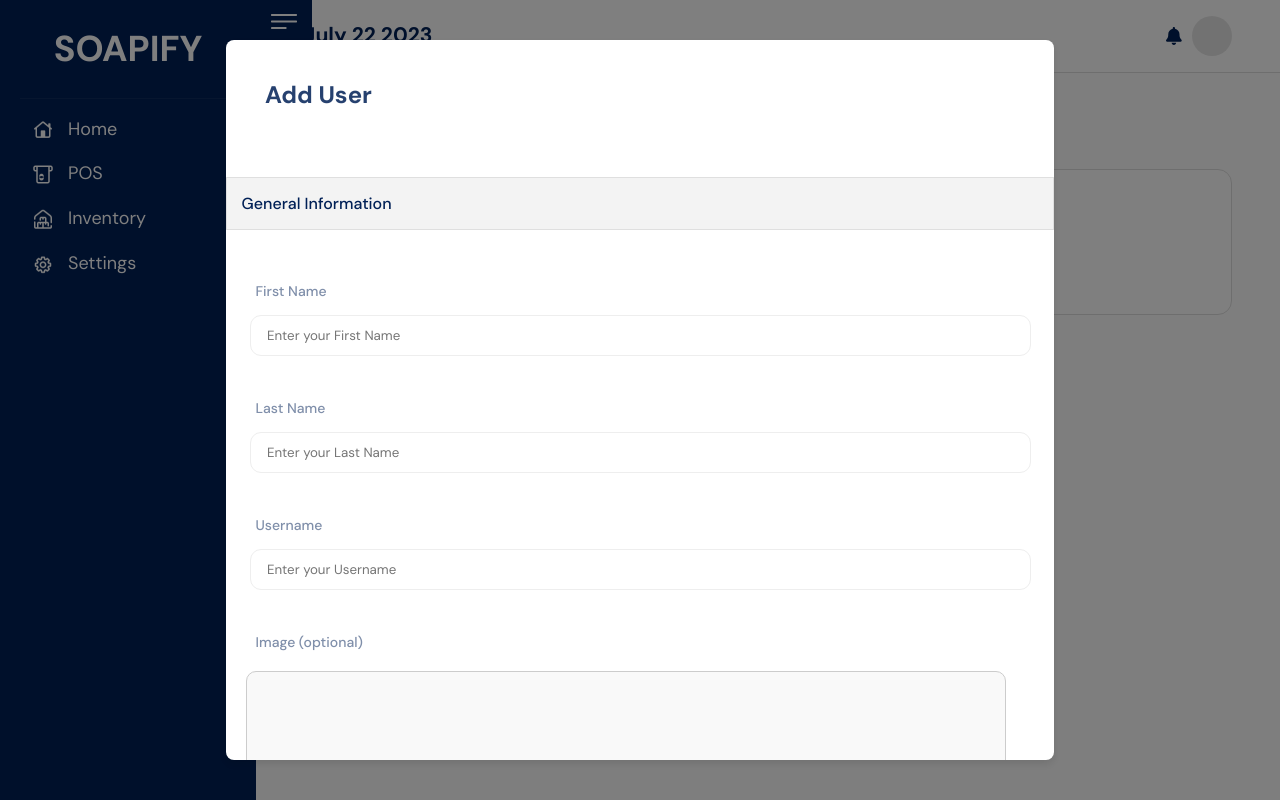
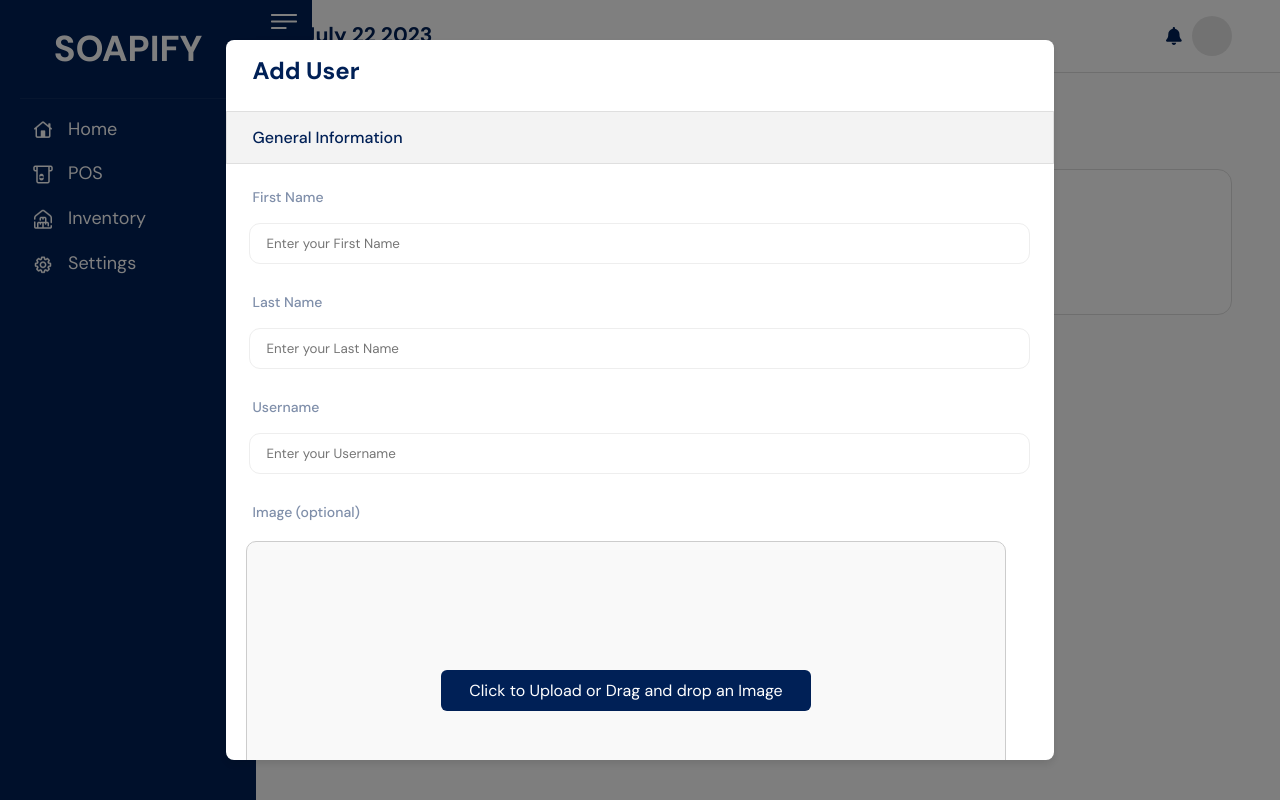
Before and after one commit to angeloeboy/soapify-frontend, a Next.js app: page /dashboard/user in a window 1280 px wide. Both pictures are taken after a click on the button "Create User". Built offline with nearby package versions, Linux system fonts and the light colour scheme.

Commit message:
new component added called ItemActionModal

```diff
--- /dev/null
+++ b/src/components/styled-components/ItemActionModal.jsx
@@ -0,0 +1,226 @@
+import  styled  from "styled-components";
+
+export const HeaderTitle= styled.h2`
+	 padding: 15px;
+     color: #002056;
+     font-family: DM Sans;
+     font-size: 24px;
+     font-style: normal;
+     font-weight: 700;
+     line-height: normal;
+     margin-left: 12px;
+
+
+
+`;
+
+export const  FieldTitleLabel= styled.h3`
+	color: rgba(0, 32, 86, 0.50);
+	font-family: DM Sans;
+	font-size: 14px;
+	font-style: normal;
+	margin-left: 12px;
+	font-weight: 500;
+	line-height: normal;
+ 	padding: 15px;
+	margin-top: 14px;
+    margin-top: ${props => (props.notFirst ? '14px' : '0')};
+
+
+`;
+
+ export const InputHolder = styled.input`
+	border-radius: 11px;
+	border: 1px solid #EEE;
+	padding: 8px 16px;
+	margin-left: 23.92px;
+	width: 780.824px;
+	height: 41px;
+	flex-shrink: 0;
+	&:focus {
+		outline: 1px solid #0070f3;
+	}
+`;
+
+export const Button = styled.button`
+    color: #FFF;
+    font-family: Arial;
+	background-color: #1A69F0;
+	font-style: normal;
+    font-weight: 700;
+    line-height: normal;
+	border-radius: 8px 12px 12px 12px;
+ 	padding: 10px 20px;
+	border: none;
+	width: 133px;
+	margin: 5px;
+	font-size: 16px;
+	cursor: pointer;
+	width: 50
+`;
+
+export const Select = styled.select`
+ 	color: #1A69F0;
+	width: 700.824px;
+	height: 41px;
+	padding: 10px;
+ 	margin-bottom:10px;
+	margin-left: 23.92px;
+	border: 1px solid #ccc;
+	border-radius: 11px;
+	font-size: 16px;
+	font-family: DM Sans;
+	font-size: 14px;
+	font-style: normal;
+	font-weight: 700;
+	line-height: normal;
+`;
+export const LabelContainer = styled.div`
+  background-color: #F3F3F3;
+  border: 1px solid #DFDFDF;
+  padding: 15px;
+  flex-shrink: 0;
+  width: 100%; /* Extend to full width */
+  margin-bottom: 8.52px;
+  margin-top: 26px;
+  margin-top: ${props => (props.first ? '10px' : '26px')}; /* Set margin-top based on whether it's the first one */
+
+
+`;
+
+
+export const Label = styled.div`
+  color: #002056;
+  font-size: 16px;
+  font-style: normal;
+  font-family: DM Sans;
+  font-weight: 500;
+  line-height: normal;
+  display: block;
+  margin-left: 11px;
+
+
+
+`;
+
+
+export const Option = styled.option`
+	font-family: DM Sans;
+	font-size: 14px;
+	font-style: normal;
+	font-weight: 700;
+	line-height: normal;
+	margin-left: 23.92px;
+
+`;
+
+export const FieldContainer = styled.div`
+
+	display: flex;
+	width: 100%;
+	flex-direction: column;
+    ${InputHolder}:not(:first-child) {
+    margin-top: 2px;
+  }
+ `;
+
+ export const ProfilePictureContainer = styled.div`
+ width: 780.824px;
+ flex-shrink: 0;
+ padding: 10px;
+ margin-top: -15px;
+
+
+
+ `;
+
+ export const FileInput = styled.input.attrs({ type: "file" })`
+	height: 300px;
+	align-items: center;
+	justify-content: center;
+	padding: 10px;
+	border-radius: 10px;
+	background-color: #f9f9f9;
+	text-align: center;
+	max-width: 300px;
+	padding: 20px;
+	display: none;
+	width: 100%;
+`;
+
+export const Centered = styled.div`
+	margin-top: 10px;
+	display: flex;
+	padding: 10px;
+	border: 1px solid #ccc;
+	border-radius: 10px;
+	background-color: #f9f9f9;
+	text-align: center;
+	justify-content: center;
+	align-items: center;
+	margin-left: 10px;
+	height: 300px;
+	width: 100%;
+`;
+
+export const SecondaryButton = styled.button`
+	color: white;
+	background-color: #002056;
+	border-radius: 6px;
+	padding: 10px 20px;
+	border: none;
+	margin: 5px;
+	font-size: 16px;
+	cursor: pointer;
+	width: 50%; /* Set width to 100% */
+`;
+
+export const CloseButton = styled.button`
+    width:115px;
+    color: #1A69F0;
+    background-color: white;
+    border: 1px solid rgba(26, 105, 240, 1);
+    border-radius: 8px;
+	height: 40px;
+    padding: 10px 20px;
+    margin: 5px;
+    font-size: 16px ;
+	font-style:normal;
+    font-weight: 700;
+	font-family: Arial, Helvetica, sans-serif;
+	line-height: normal;
+    cursor: pointer;
+`;
+export const ButtonsContainer = styled.div`
+    display: flex;
+    justify-content: flex-end;
+    margin-top: 222px;
+	box-shadow: 0 4px 16px rgba(0, 0, 0, 0.1);
+
+`;
+
+export const PopupOverlay = styled.div`
+    position: fixed;
+    top: 0;
+    left: 0;
+    width: 100%;
+    height: 100vh;
+    background-color: rgba(0, 0, 0, 0.5); /* Semi-transparent black overlay */
+    display: flex;
+    justify-content: center;
+    align-items: center;
+`;
+
+export const PopupContent = styled.div`
+    background-color: #fff;
+    border-radius: 8px;
+    box-shadow: 0 4px 8px rgba(0, 0, 0, 0.1);
+    overflow-y: auto;
+	overflow-x: hidden; /* Hide horizontal overflow */
+    width: 828.924px;
+    max-height: 90vh; /* Set the maximum height to 90% of the viewport height */
+    display: block;
+    flex-shrink: 0;
+    margin: 0 auto;
+    padding: 0 auto;
+`;
--- a/src/pages/dashboard/user/index.jsx
+++ b/src/pages/dashboard/user/index.jsx
@@ -1,236 +1,81 @@
 import React, { useState,useRef } from "react";
 import styled from "styled-components";
 import DashboardLayout from "@/components/dashboardLayout";
-import PageTitle from "@/components/pageTitle";
-import StyledPanel, { BigTitle, FieldTitle, InfoContainer, Input, InputContainer } from "@/components/styled-components/StyledPanel";
-import { useRouter } from "next/router";
+import ItemActionModal,{Button,Select,LabelContainer,Label,Option,FieldContainer,ProfilePictureContainer,FileInput,Centered,SecondaryButton,CloseButton,ButtonsContainer,PopupOverlay,PopupContent,HeaderTitle,FieldTitleLabel,InputHolder } from "@/components/styled-components/ItemActionModal";
+import StyledPanel from "@/components/styled-components/StyledPanel";
 
+ const Popup = ({ onClose, onButtonClick, fileInput }) => {
+	const [fileUploaded, setFileUploaded] = useState(false);
 
-const Button = styled.button`
-    color: #FFF;
-    font-family: Arial;
-	background-color: #1A69F0;
-	font-style: normal;
-    font-weight: 700;
-    line-height: normal;
-	border-radius: 8px 12px 12px 12px;
- 	padding: 10px 20px;
-	border: none;
-	width: 133px;
-	margin: 5px;
-	font-size: 16px;
-	cursor: pointer;
-	width: 50 /* Set width to 100% */
-`;
+  const handleFileUpload = () => {
+    setFileUploaded(true);
+  };
 
-const Select = styled.select`
- 	color: #1A69F0;
-	width: 700.824px;
-	height: 41px;
-	padding: 10px;
-	margin-top: 10px;
-	margin-bottom:10px;
-	margin-left: 23.92px;
-	border: 1px solid #ccc;
-	border-radius: 11px;
-	font-size: 16px;
-	font-family: DM Sans;
-	font-size: 14px;
-	font-style: normal;
-	font-weight: 700;
-	line-height: normal;
-`;
-const LabelContainer = styled.div`
-  background-color: #F3F3F3;
-  border: 1px solid #DFDFDF;
-  padding: 15px;
-  margin-top: 29px;
-  flex-shrink: 0;
-  width: 100%; /* Extend to full width */
-  margin-bottom: 8.52px;
+  const resetFileUpload = () => {
+    setFileUploaded(false);
+  };
 
-`;
-
-
-const Label = styled.div`
-  color: #002056;
-  font-size: 16px;
-  font-style: normal;
-  font-family: DM Sans;
-  font-weight: 500;
-  line-height: normal;
-  display: block;
-
-
-`;
-
-
-const Option = styled.option`
-	font-family: DM Sans;
-	font-size: 14px;
-	font-style: normal;
-	font-weight: 700;
-	line-height: normal;
-	margin-left: 23.92px;
-
-`;
-
-const FieldContainer = styled.div`
-
-	display: flex;
-	width: 100%;
-	flex-direction: column;
- `;
-
-const ProfilePictureContainer = styled.div`
- width: 780.824px;
- flex-shrink: 0;
- padding: 10px;
- margin-top: -15px;
-
-
-
- `;
-
-const FileInput = styled.input.attrs({ type: "file" })`
-	height: 300px;
-	align-items: center;
-	justify-content: center;
-	padding: 10px;
-	border-radius: 10px;
-	background-color: #f9f9f9;
-	text-align: center;
-	max-width: 300px;
-	padding: 20px;
-	display: none;
-	width: 100%;
-`;
-
-const Centered = styled.div`
-	margin-top: 10px;
-	display: flex;
-	padding: 10px;
-	border: 1px solid #ccc;
-	border-radius: 10px;
-	background-color: #f9f9f9;
-	text-align: center;
-	justify-content: center;
-	align-items: center;
-	margin-left: 10px;
-	height: 300px;
-	width: 100%;
-`;
-
-const SecondaryButton = styled.button`
-	color: white;
-	background-color: #002056;
-	border-radius: 6px;
-	padding: 10px 20px;
-	border: none;
-	margin: 5px;
-	font-size: 16px;
-	cursor: pointer;
-	width: 50%; /* Set width to 100% */
-`;
-
-const CloseButton = styled.button`
-    width:115px;
-    color: #1A69F0;
-    background-color: white;
-    border: 1px solid rgba(26, 105, 240, 1);
-    border-radius: 8px;
-	height: 40px;
-    padding: 10px 20px;
-    margin: 5px;
-    font-size: 16px ;
-	font-style:normal;
-    font-weight: 700;
-	font-family: Arial, Helvetica, sans-serif;
-	line-height: normal;
-    cursor: pointer;
-`;
-const ButtonsContainer = styled.div`
-    display: flex;
-    justify-content: flex-end;
-    margin-top: 222px;
-	box-shadow: 0 4px 16px rgba(0, 0, 0, 0.1);
-
-`;
-
-
-const PopupOverlay = styled.div`
-    position: fixed;
-    top: 0;
-    left: 0;
-    width: 100%;
-    height: 100vh;
-    background-color: rgba(0, 0, 0, 0.5); /* Semi-transparent black overlay */
-    display: flex;
-    justify-content: center;
-    align-items: center;
-`;
-
-const PopupContent = styled.div`
-    background-color: #fff;
-    border-radius: 8px;
-    box-shadow: 0 4px 8px rgba(0, 0, 0, 0.1);
-    overflow-y: auto;
-	overflow-x: hidden; /* Hide horizontal overflow */
-    width: 828.924px;
-    max-height: 90vh; /* Set the maximum height to 90% of the viewport height */
-    display: block;
-    flex-shrink: 0;
-    margin: 0 auto;
-    padding: 0 auto;
-`;
- const Popup = ({ onClose, onButtonClick, fileInput }) => {
  	return (
-	  <PopupOverlay>
+ 	  <PopupOverlay>
 		<PopupContent>
-		  <BigTitle> Add User </BigTitle>
+		  <HeaderTitle>Add User</HeaderTitle>
 		  <FieldContainer>
-		<LabelContainer><Label>General Information</Label> </LabelContainer>
-			<FieldTitle> First Name </FieldTitle>
-			<Input type="text" placeholder="Enter your First Name" />
-
-			<FieldTitle>Last Name</FieldTitle>
-			<Input type="text" placeholder="Enter your Last Name" />
-
-			<FieldTitle>Username</FieldTitle>
-			<Input type="text" placeholder="Enter your Username" />
-			<FieldTitle>Image (optional)</FieldTitle>
+		<LabelContainer first><Label>General Information</Label> </LabelContainer>
+		<div>
+			<FieldTitleLabel> First Name </FieldTitleLabel>
+			<InputHolder type="text" placeholder="Enter your First Name" />
+		</div>
+		<div>
+			<FieldTitleLabel notFirst>Last Name</FieldTitleLabel>
+			<InputHolder type="text" placeholder="Enter your Last Name" />
+		</div>
+		<div>
+			<FieldTitleLabel notFirst>Username</FieldTitleLabel>
+			<InputHolder type="text" placeholder="Enter your Username" />
+		</div>
+		<div>
+			<FieldTitleLabel notFirst>Image (optional)</FieldTitleLabel>
 			<ProfilePictureContainer>
 			  <Centered>
 				<SecondaryButton onClick={onButtonClick}>
-				  Click to Upload or Drag and drop an Image
-				</SecondaryButton>
-				<FileInput ref={fileInput} />
+				{fileUploaded ? "You've uploaded a file" : "Click to Upload or Drag and drop an Image"}
+ 				</SecondaryButton>
+				<FileInput ref={fileInput} onChange={handleFileUpload}/>
 			  </Centered>
 			</ProfilePictureContainer>
-
-		<LabelContainer><Label>Password</Label> </LabelContainer>
-			<FieldTitle>Password</FieldTitle>
-			<Input type="password" placeholder="Enter your Password" />
-			<FieldTitle>Confirm Password</FieldTitle>
-			<Input type="password" placeholder="" />
-
-		<LabelContainer><Label>Account Type</Label> </LabelContainer>
-			<FieldTitle>Account Type</FieldTitle>
+		</div>
+		<LabelContainer>
+			<Label>Password</Label>
+			</LabelContainer>
+		<div>
+			<FieldTitleLabel notFirst>Password</FieldTitleLabel>
+			<InputHolder type="password" placeholder="Enter your Password" />
+		</div>
+		<div>
+			<FieldTitleLabel notFirst>Confirm Password</FieldTitleLabel>
+			<InputHolder type="password" placeholder="" />
+		</div>
+		<LabelContainer>
+			<Label>Account Type</Label>
+			</LabelContainer>
+		<div>
+			<FieldTitleLabel notFirst >Account Type</FieldTitleLabel>
 			<Select>
 			  <Option value="Store Clerk">Store Clerk</Option>
 			  <Option value="Store Owner">Store Owner</Option>
 			  <Option value="Cashier">Cashier</Option>
 			</Select>
+		</div>
 			</FieldContainer>
+
           <ButtonsContainer>
-
  			<CloseButton onClick={onClose}>Close</CloseButton>
 			<Button onClick={() => router.push("/dashboard")}>Save</Button>
 			</ButtonsContainer>
 
  		</PopupContent>
 	  </PopupOverlay>
-	);
+ 	);
   };
 
   const Test = () => {
```
